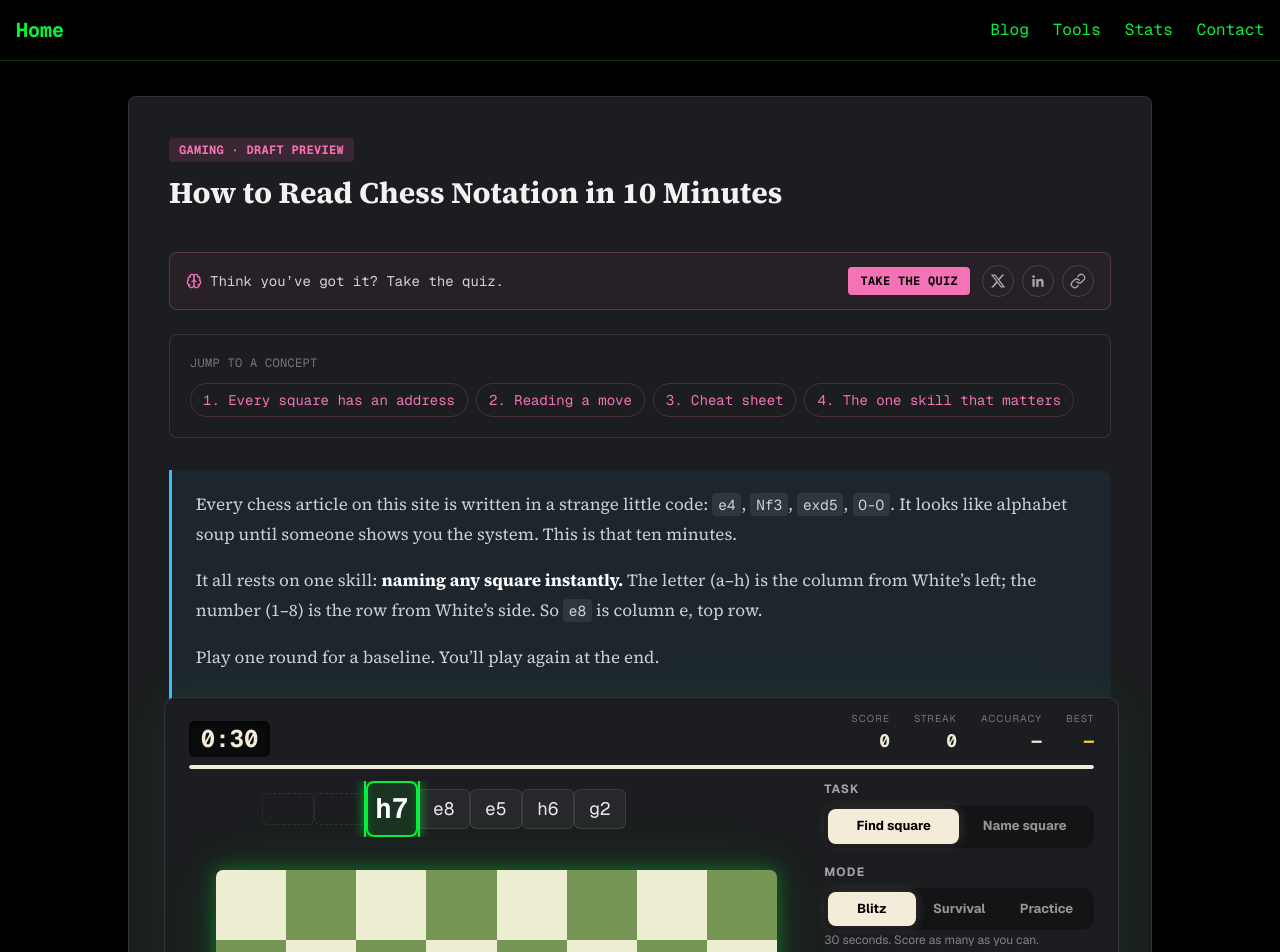
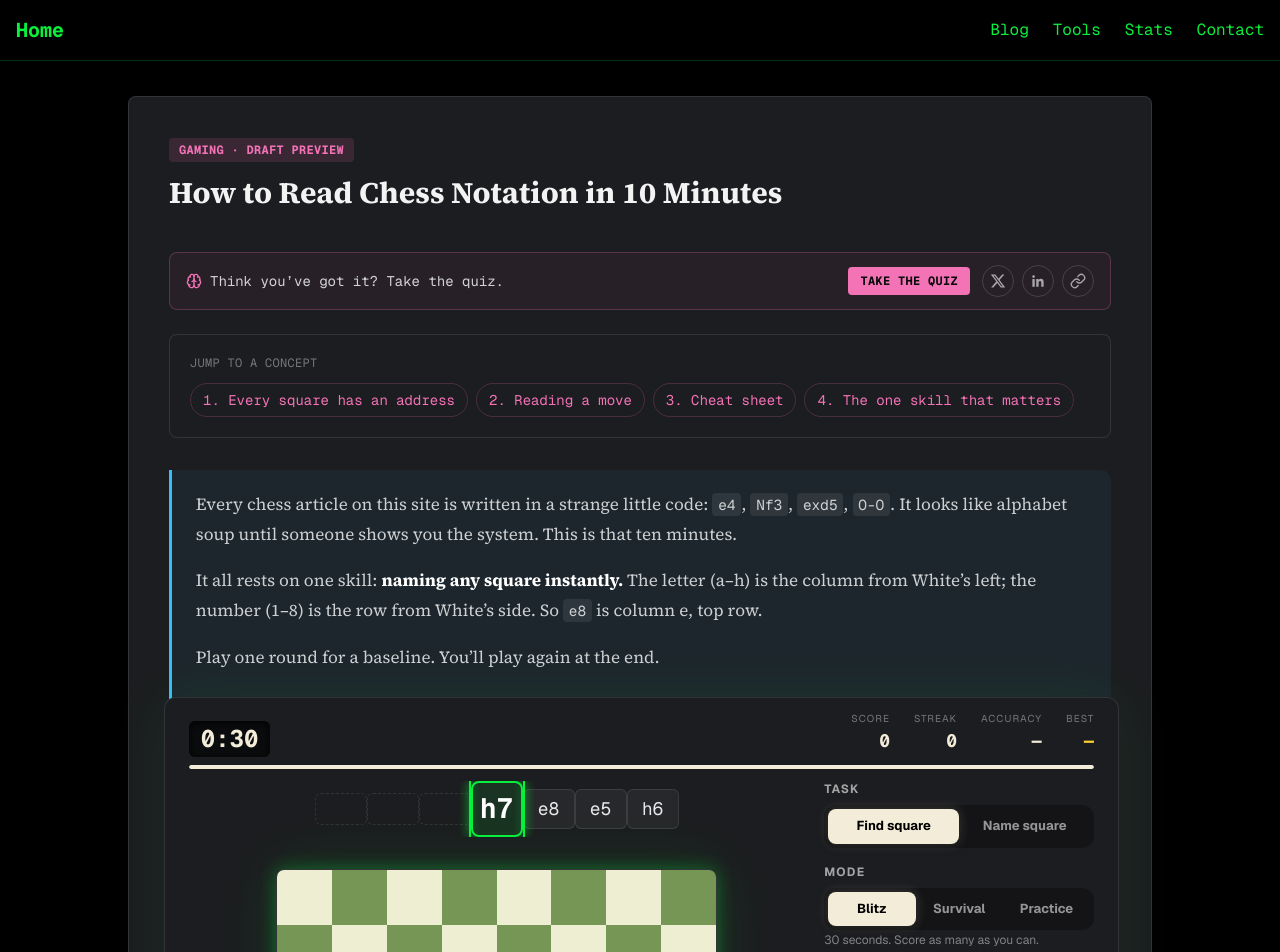
Before and after one commit to amolpjadhav/amoljadhav.ninja, a Next.js app: page /preview-chess-notation in a window 1280 px wide. Shown: the top 952 px of the page. Built offline with nearby package versions, Linux system fonts and the light colour scheme.

Commit message:
Center chess tape, shrink desktop board
Symmetric 3 past + current + 3 next with current dead-center; board column capped at 80% on desktop; narrow query simplified (48px slots, no tile hiding).

```diff
--- a/app/globals.css
+++ b/app/globals.css
@@ -455,19 +455,20 @@ body {
 }
 } /* end article typography layer */
 
-/* Sequence tape (coordinate trainer). Unlayered so slot widths, the strip
-   offset, and the narrow hide rule beat Tailwind utilities.
-   - Current slot center sits at 33%: margin = 33% − 2.5 slots.
+/* Sequence tape (coordinate trainer). Unlayered so slot widths and the
+   strip offset beat Tailwind utilities.
+   - Symmetric 3 past + current + 3 next; current slot center sits at 50%:
+     margin = 50% − 3.5 slots.
    - Slide renders one extra exiting slot, glides left exactly one slot,
      then React drops the exit tile at the end position: keyframe distance
      must match .tape-slot width.
-   - Narrow containers get 48px slots and 3 upcoming tiles. */
+   - Narrow containers get 48px slots. */
 .tape-window {
   -webkit-mask-image: linear-gradient(to right, transparent, #000 15%, #000 85%, transparent);
   mask-image: linear-gradient(to right, transparent, #000 15%, #000 85%, transparent);
 }
 .tape-strip {
-  margin-left: calc(33% - 130px);
+  margin-left: calc(50% - 182px);
 }
 .tape-slot {
   width: 52px;
@@ -482,10 +483,10 @@ body {
   pointer-events: none;
 }
 .tape-bar-l {
-  left: calc(33% - 28px);
+  left: calc(50% - 28px);
 }
 .tape-bar-r {
-  left: calc(33% + 26px);
+  left: calc(50% + 26px);
 }
 @keyframes st-tape-slide {
   to {
@@ -502,19 +503,16 @@ body {
 }
 @container widget (max-width: 360px) {
   .tape-strip {
-    margin-left: calc(33% - 120px);
+    margin-left: calc(50% - 168px);
   }
   .tape-slot {
     width: 48px;
   }
-  .tape-next-4 {
-    display: none;
-  }
   .tape-bar-l {
-    left: calc(33% - 26px);
+    left: calc(50% - 26px);
   }
   .tape-bar-r {
-    left: calc(33% + 24px);
+    left: calc(50% + 24px);
   }
   .tape-slide {
     animation-name: st-tape-slide-narrow;
--- a/components/blog/widgets/SquareTrainer.tsx
+++ b/components/blog/widgets/SquareTrainer.tsx
@@ -3,7 +3,7 @@
 import { useEffect, useRef, useState } from 'react';
 import type { CSSProperties, ReactNode } from 'react';
 import { createShuffleBag, drawAvoiding, drawFromBag } from '@/lib/shuffle-bag';
-import { TAPE_PAST, buildView, missedSquares, slideView } from '@/lib/tape';
+import { TAPE_NEXT, TAPE_PAST, buildView, missedSquares, slideView } from '@/lib/tape';
 import type { TapeMark, TapeView } from '@/lib/tape';
 
 // Name-that-square, game edition. Three modes — Practice (calm, endless),
@@ -29,11 +29,10 @@ const BEST_SURVIVAL_KEY = 'square-trainer-best-survival-v3';
 const MISS_HIST_KEY = 'square-trainer-miss-history-v2';
 const MAX_HIST_ROUNDS = 10;
 const MAX_DRILL_SQUARES = 8;
-// Tape: the deal queue holds current + 4 upcoming; the strip slides one
+// Tape: the deal queue holds current + upcoming; the strip slides one
 // slot per answer. Slot widths live in globals.css (.tape-slot, 52px
 // desktop / 48px narrow) — the slide keyframes must match them.
-const QUEUE_LEN = 5;
-const NEXT_WIDE = 4;
+const QUEUE_LEN = 1 + TAPE_NEXT;
 const MAX_PAST = 500;
 
 type MissRound = Record<string, number>;
@@ -261,12 +260,8 @@ function SwitchRow({
   );
 }
 
-function TapeSlot({ children, cls }: { children: ReactNode; cls?: string }) {
-  return (
-    <div className={`tape-slot flex shrink-0 items-center justify-center${cls ? ` ${cls}` : ''}`}>
-      {children}
-    </div>
-  );
+function TapeSlot({ children }: { children: ReactNode }) {
+  return <div className="tape-slot flex shrink-0 items-center justify-center">{children}</div>;
 }
 
 // Empty past slot at round start: a dashed ghost where ✓/✗ tiles land.
@@ -360,7 +355,7 @@ export default function SquareTrainer() {
   const missedRef = useRef(false);
   const slideIdRef = useRef(0);
   const [target, setTarget] = useState(opening.queue[0] ?? 'e4');
-  const [view, setView] = useState<TapeView>(() => buildView(opening.queue, NEXT_WIDE));
+  const [view, setView] = useState<TapeView>(() => buildView(opening.queue, TAPE_NEXT));
   const [past, setPast] = useState<TapeMark[]>([]);
   const [slide, setSlide] = useState<{ exit: TapeMark | null; id: number } | null>(null);
   const [choices, setChoices] = useState<string[]>(() => []);
@@ -412,10 +407,10 @@ export default function SquareTrainer() {
   const slipTop = missTallyEntries(slipAgg).slice(0, MAX_DRILL_SQUARES);
   const past2 = view.past.slice(-TAPE_PAST);
   // Left of current, oldest first; ghosts hold empty slots at round start.
-  const leftSlots: (TapeMark | null)[] = [
-    past2[past2.length - TAPE_PAST] ?? null,
-    past2[past2.length - 1] ?? null,
-  ];
+  const leftSlots: (TapeMark | null)[] = Array.from(
+    { length: TAPE_PAST },
+    (_, i) => past2[past2.length - TAPE_PAST + i] ?? null,
+  );
   const missed = missedSquares(past);
   const sideLabel =
     orientation === 'random'
@@ -490,7 +485,7 @@ export default function SquareTrainer() {
     // desync the target from its choices, the tape, or the flip.
     const t = q[0] ?? target;
     setTarget(t);
-    setView(buildView(q, NEXT_WIDE));
+    setView(buildView(q, TAPE_NEXT));
     setSlide(null);
     setChoices(makeChoices(t, p));
     setReveal(false);
@@ -530,7 +525,7 @@ export default function SquareTrainer() {
     const t = q[0] ?? target;
     slideIdRef.current += 1;
     setSlide({ exit: view.past[0] ?? null, id: slideIdRef.current });
-    setView((v) => slideView(v, result, incoming, NEXT_WIDE));
+    setView((v) => slideView(v, result, incoming, TAPE_NEXT));
     setTarget(t);
     setChoices(makeChoices(t, p));
     setReveal(false);
@@ -1096,7 +1091,7 @@ export default function SquareTrainer() {
       )}
 
       <div className="grid gap-5 lg:grid-cols-[minmax(0,1fr)_270px]">
-        <div className="min-w-0">
+        <div className="min-w-0 lg:mx-auto lg:w-full lg:max-w-[80%]">
           <div className="mb-3">
             {reverse ? (
               <p className="flex h-14 items-center justify-center text-sm text-white/70">
@@ -1125,7 +1120,7 @@ export default function SquareTrainer() {
                     <CurrentTile sq={view.current} miss={shaking} />
                   </TapeSlot>
                   {view.next.map((sq, i) => (
-                    <TapeSlot key={`next-${i}`} cls={i === 3 ? 'tape-next-4' : undefined}>
+                    <TapeSlot key={`next-${i}`}>
                       <NextTile sq={sq} />
                     </TapeSlot>
                   ))}
--- a/lib/tape.ts
+++ b/lib/tape.ts
@@ -12,7 +12,8 @@ export interface TapeView {
   next: string[];
 }
 
-export const TAPE_PAST = 2;
+export const TAPE_PAST = 3;
+export const TAPE_NEXT = 3;
 
 // Compose the initial view from a fresh deal queue ([current, ...next]).
 export function buildView(queue: string[], nextCount: number): TapeView {
```
Also changed, not shown: 1 other file (tests, documents, lock files or other folders).
